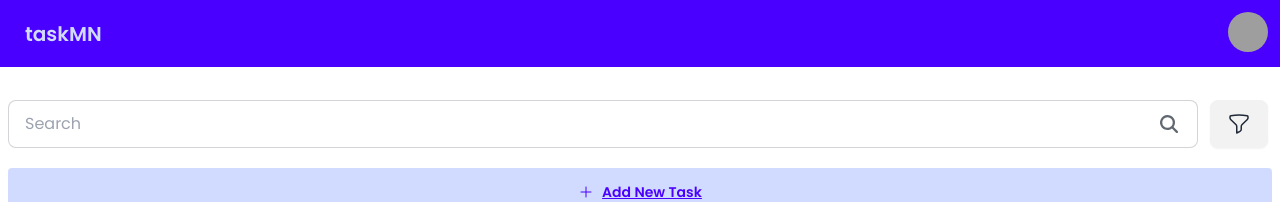
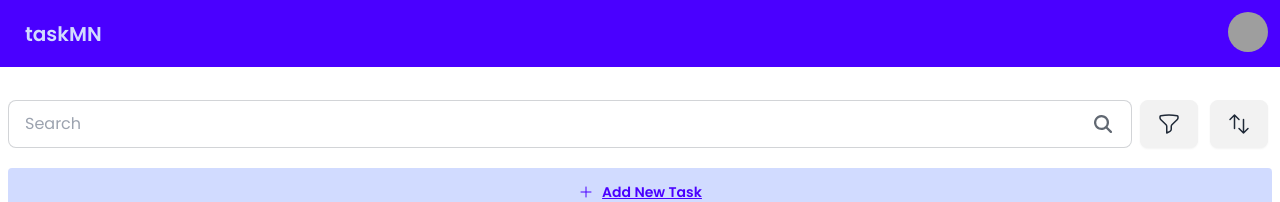
Before and after one commit to on3ss/pesto-tasks, a React (Vite) app in the folder frontend/: page / in a window 1280 px wide. Shown: the top 202 px of the page. Built offline with nearby package versions, Linux system fonts and the light colour scheme; grey boxes are pictures that could not be loaded.

Commit message:
added sort option

```diff
--- a/frontend/src/pages/Home.tsx
+++ b/frontend/src/pages/Home.tsx
@@ -17,7 +17,7 @@ function Home() {
             <Navbar />
             <main className="relative mt-24">
 
-                <div className="flex items-center justify-between gap-2 mx-2 mb-4">
+                <div className="flex items-center justify-between gap-1 mx-2 mb-4">
                     <label className="flex items-center w-full gap-2 input input-bordered">
                         <input type="text" className="grow" placeholder="Search" />
                         <svg xmlns="http://www.w3.org/2000/svg" viewBox="0 0 16 16" fill="currentColor" className="w-6 h-6 opacity-70"><path fillRule="evenodd" d="M9.965 11.026a5 5 0 1 1 1.06-1.06l2.755 2.754a.75.75 0 1 1-1.06 1.06l-2.755-2.754ZM10.5 7a3.5 3.5 0 1 1-7 0 3.5 3.5 0 0 1 7 0Z" clipRule="evenodd" /></svg>
@@ -35,6 +35,28 @@ function Home() {
                                 <option value="todo">To-do</option>
                                 <option value="in-progress">In Progress</option>
                                 <option value="completed">Completed</option>
+                            </select>
+                        </div>
+                    </div>
+                    <div className="dropdown dropdown-end">
+                        <div tabIndex={0} role="button" className="m-1 btn">
+                            <svg xmlns="http://www.w3.org/2000/svg" fill="none" viewBox="0 0 24 24" strokeWidth={1.5} stroke="currentColor" className="size-6">
+                                <path strokeLinecap="round" strokeLinejoin="round" d="M3 7.5 7.5 3m0 0L12 7.5M7.5 3v13.5m13.5 0L16.5 21m0 0L12 16.5m4.5 4.5V7.5" />
+                            </svg>
+
+                        </div>
+                        <div tabIndex={0} className="dropdown-content z-[1] menu p-2 shadow bg-base-300 rounded-box w-52">
+                            <select className="w-full max-w-xs select select-ghost" defaultValue="">
+                                <option disabled value="">Sort By</option>
+                                <option value="pending">Name</option>
+                                <option value="todo">Status</option>
+                                <option value="in-progress">Due Date</option>
+                            </select>
+
+                            <select className="w-full max-w-xs mt-2 select select-ghost" defaultValue="">
+                                <option disabled value="">Direction</option>
+                                <option value="pending">Ascending</option>
+                                <option value="todo">Descending</option>
                             </select>
                         </div>
                     </div>
```
